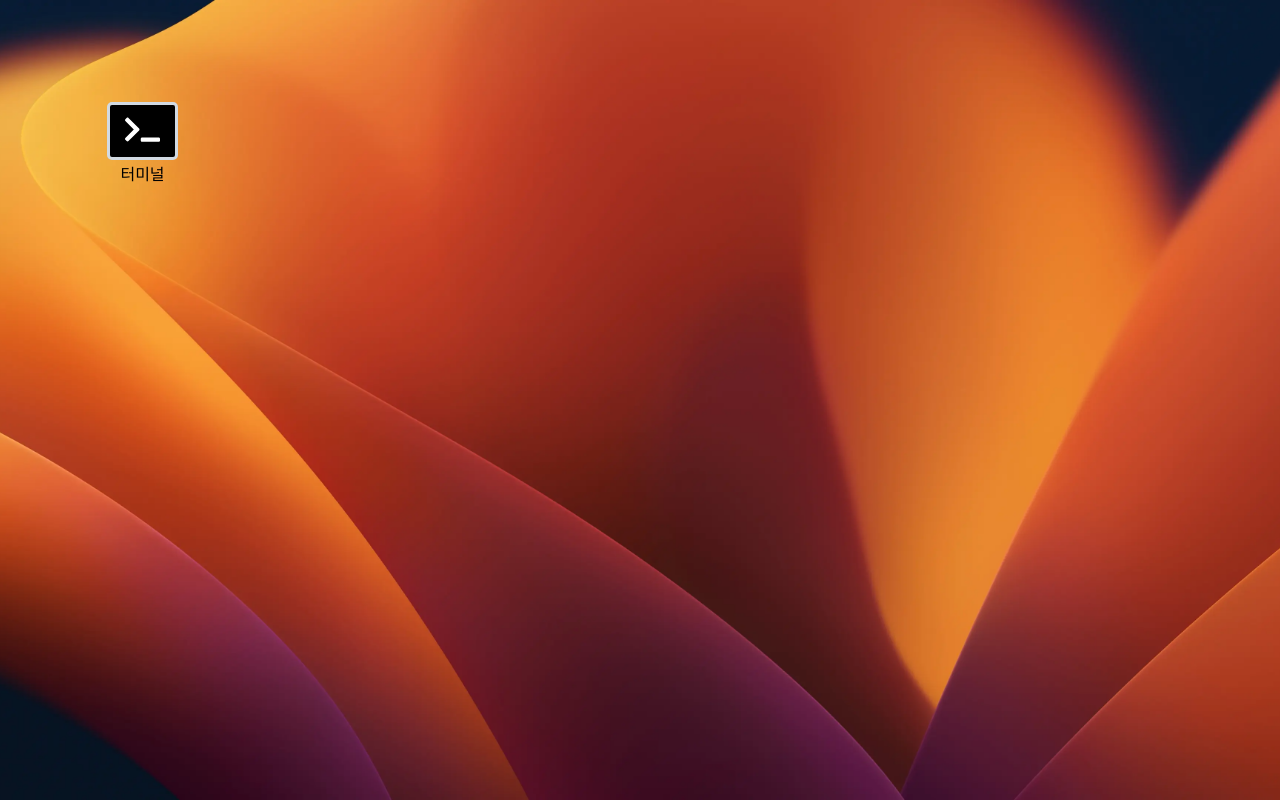
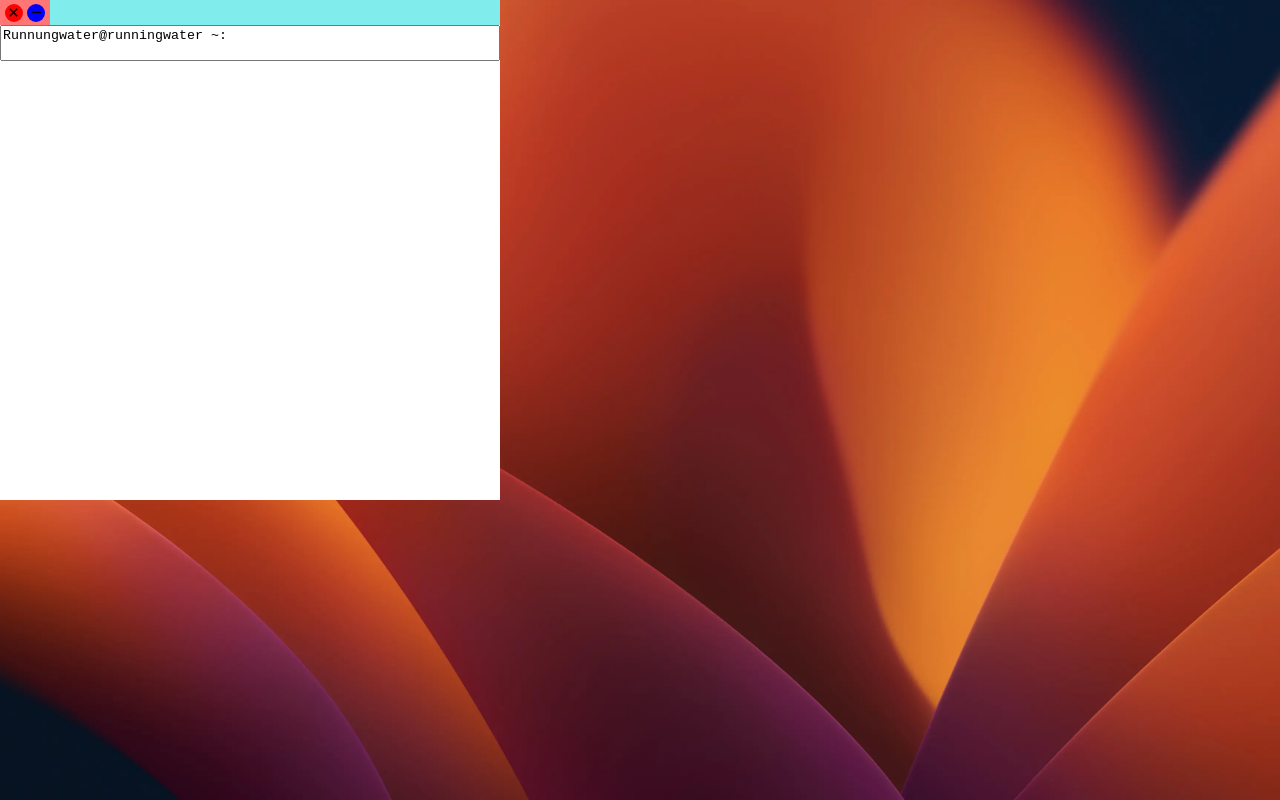
Before and after one commit to minhanPark/who, a Next.js app: page /interactive-resume in a window 1280 px wide. Built offline with nearby package versions, Linux system fonts and the light colour scheme.

Commit message:
textarea 추가하고 입력하면 위쪽에 그리도록 기능 추가

```diff
--- a/app/components/Teminal.tsx
+++ b/app/components/Teminal.tsx
@@ -6,6 +6,7 @@ import { motion } from "framer-motion";
 import { VscBlank } from "react-icons/vsc";
 import { IoCloseSharp } from "react-icons/io5";
 import { BiMinus } from "react-icons/bi";
+import { useForm, SubmitHandler, Controller } from "react-hook-form";
 
 import type { ScreenType } from "../interactive-resume/page";
 
@@ -13,9 +14,43 @@ interface Props {
   changeScreen: (screen: ScreenType) => void;
 }
 
+interface FormValues {
+  command: string;
+}
+
+const pwd = "Runnungwater@runningwater ~: ";
+
 const Terminal = ({ changeScreen }: Props) => {
   const [isHovered, setIsHovered] = useState(false);
+  const [commands, setCommands] = useState<string[]>([]);
   const router = useRouter();
+  const { handleSubmit, control, reset } = useForm<FormValues>({
+    defaultValues: {
+      command: pwd,
+    },
+  });
+  const onValid: SubmitHandler<FormValues> = (data) => {
+    // 다른 명령어 없이 공백 문자로만 입력하면? trim을 한 후에 그대로 입력을 한다.
+    if (data.command.trim() === pwd.trim()) {
+      setCommands((prev) => [...prev, pwd]);
+    } else {
+      setCommands((prev) => [
+        ...prev,
+        data.command,
+        "존재하지 않는 명령어입니다.",
+      ]);
+    }
+    // 해당하는 명령어가 있다면? 커맨드 뒤에 붙여서 실행한다.
+    // 해당하는 명령어가 없다면? 커맨드 뒤에 해당 하는 명령어가 없다고 붙여서 실행한다.
+  };
+
+  const handleKeyDown = (e: React.KeyboardEvent<HTMLTextAreaElement>) => {
+    if (e.key === "Enter") {
+      e.preventDefault();
+      handleSubmit(onValid)();
+      reset({ command: pwd });
+    }
+  };
   return (
     <motion.div
       style={{
@@ -84,7 +119,28 @@ const Terminal = ({ changeScreen }: Props) => {
           flex: 1,
         }}
         onPointerDownCapture={(e) => e.stopPropagation()}
-      ></div>
+      >
+        {commands.map((command, index) => (
+          <p key={index}>{command}</p>
+        ))}
+        <Controller
+          name="command"
+          control={control}
+          render={({ field: { value, onChange } }) => (
+            <textarea
+              value={value}
+              onChange={(e) => {
+                if (e.target.value.indexOf(pwd) === 0) {
+                  onChange(e);
+                }
+                return;
+              }}
+              style={{ width: "100%", resize: "none" }}
+              onKeyDown={handleKeyDown}
+            />
+          )}
+        />
+      </div>
     </motion.div>
   );
 };
--- a/app/interactive-resume/page.tsx
+++ b/app/interactive-resume/page.tsx
@@ -10,7 +10,7 @@ export type ScreenType = "icon" | "terminal";
 
 const Page = () => {
   const [imageSrc, setImageSrc] = useState("/background.webp");
-  const [screen, setScreen] = useState<ScreenType>("icon");
+  const [screen, setScreen] = useState<ScreenType>("terminal");
   const changeScreen = (screen: ScreenType) => {
     setScreen(screen);
   };
--- a/package.json
+++ b/package.json
@@ -19,6 +19,7 @@
     "notion-client": "^6.16.0",
     "react": "18.2.0",
     "react-dom": "18.2.0",
+    "react-hook-form": "^7.45.4",
     "react-icons": "^4.10.1",
     "react-notion-x": "^6.16.0",
     "typescript": "5.1.3"
```
Also changed, not shown: 1 other file (tests, documents, lock files or other folders).
